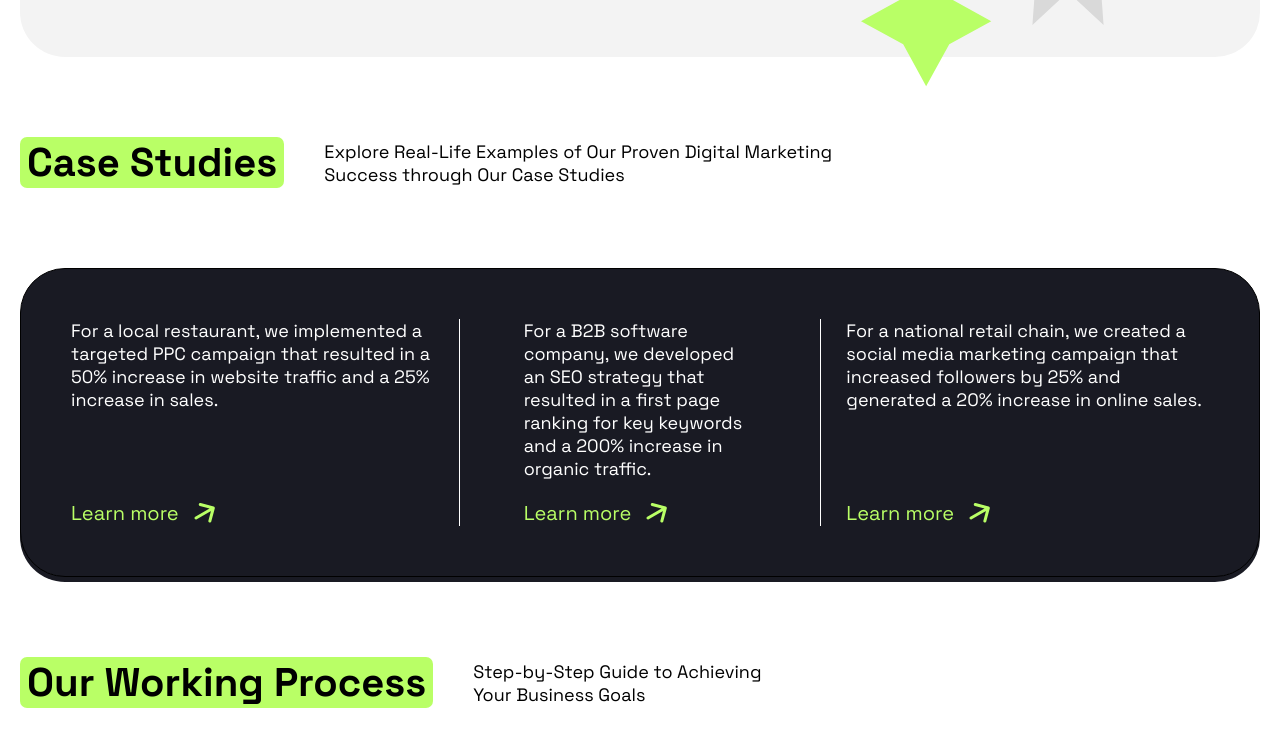
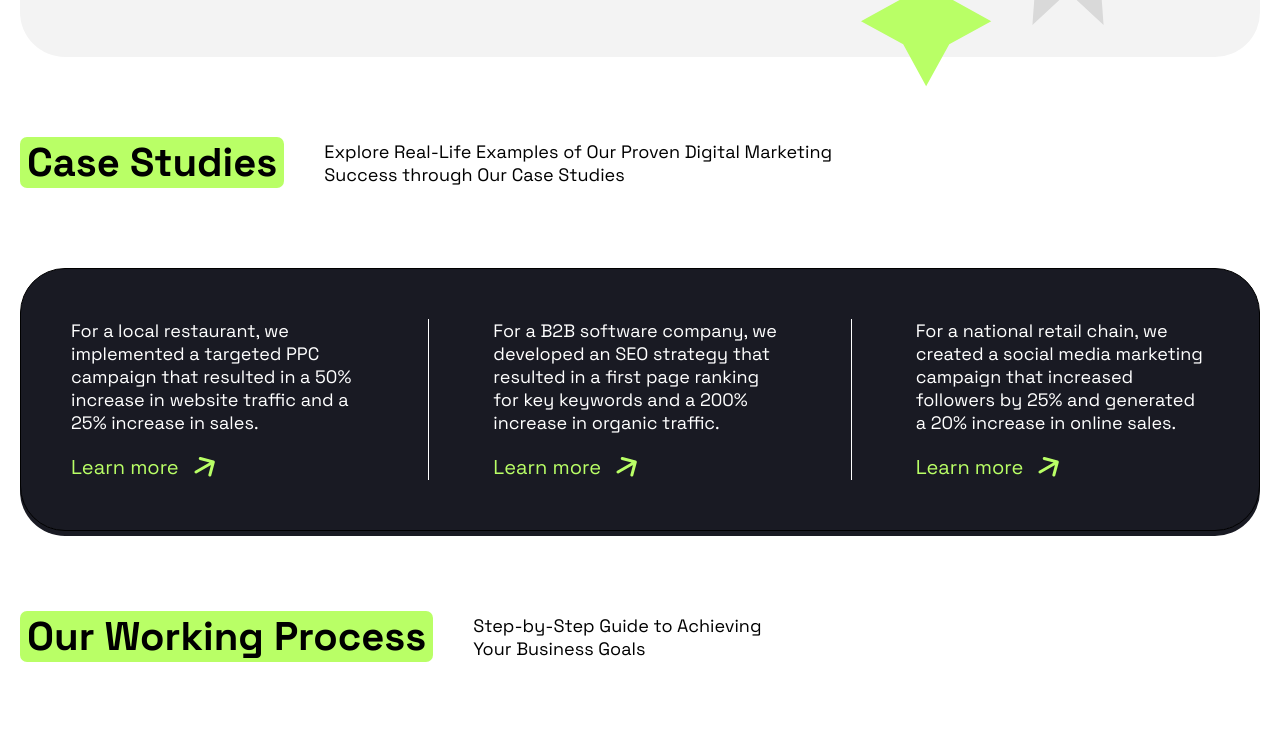
Before and after one commit to catta1eya/positivus-landing-page, a website built with Vite: page index.html in a window 1280 px wide. Shown: the part 2461-3201 px from the top of the page. Built offline with nearby package versions, Linux system fonts and the light colour scheme; some packages are replaced by stand-ins of ours.

Commit message:
Improved case studies appearance

```diff
--- a/index.html
+++ b/index.html
@@ -108,7 +108,7 @@
         <div class="card card--primary">
           <div class="card__content">
             <h3 class="card__title">
-              <span class="card__highlight">Pay-per-click</span><br />
+              <span class="card__highlight nowrap">Pay-per-click</span><br />
               <span class="card__highlight">advertising</span>
             </h3>
             <a href="#" class="card__button">
@@ -230,6 +230,7 @@
           through Our Case Studies
         </p>
       </div>
+
       <div class="case-studies__grid card card--case-studies">
         <div class="case-studies__item">
           <p class="case-studies__description">
@@ -241,6 +242,9 @@
             <img src="img/icons/icon-arrow-green.svg" alt="" />
           </a>
         </div>
+
+        <hr class="case-studies__separator" />
+
         <div class="case-studies__item">
           <p class="case-studies__description">
             For a B2B software company, we developed an SEO strategy that
@@ -251,6 +255,9 @@
             <img src="img/icons/icon-arrow-green.svg" alt="" />
           </a>
         </div>
+
+        <hr class="case-studies__separator" />
+
         <div class="case-studies__item">
           <p class="case-studies__description">
             For a national retail chain, we created a social media marketing
--- a/sass/_base.scss
+++ b/sass/_base.scss
@@ -35,3 +35,7 @@ img {
   margin: 0 auto;
   display: flex;
 }
+
+.nowrap {
+  white-space: nowrap;
+}
--- a/sass/_case-studies.scss
+++ b/sass/_case-studies.scss
@@ -1,10 +1,9 @@
 .case-studies {
   &__grid {
     display: grid;
-    grid-template-columns: repeat(3, 1fr);
-    gap: 64px;
+    grid-template-columns: 1fr auto 1fr auto 1fr;
 
-    @include lg {
+    @include md {
       grid-template-columns: 1fr;
     }
   }
@@ -32,4 +31,22 @@
   &__description {
     margin-bottom: 20px;
   }
+
+  &__separator {
+    height: 100%;
+    width: 1px;
+    display: inline-block;
+    background: white;
+    font-size: 0;
+    border: 0;
+    margin: 0 64px;
+    place-self: center;
+
+    @include md {
+      height: 1px;
+      width: 100%;
+      display: block;
+      margin: 30px 0;
+    }
+  }
 }
--- a/sass/components/_card.scss
+++ b/sass/components/_card.scss
@@ -106,6 +106,7 @@
   &--case-studies {
     background-color: $secondary;
     color: white;
+    gap: 0;
 
     #{$parent}__button {
       color: $primary;
```
